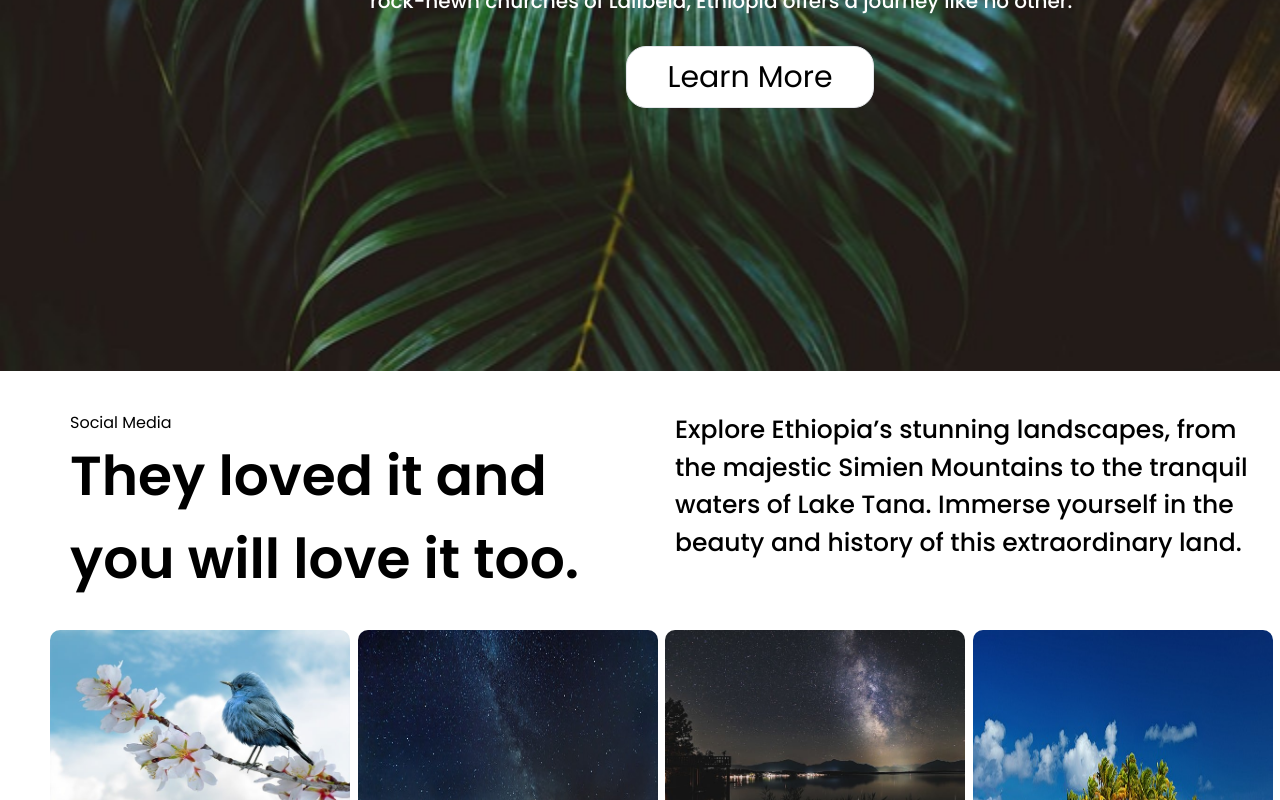
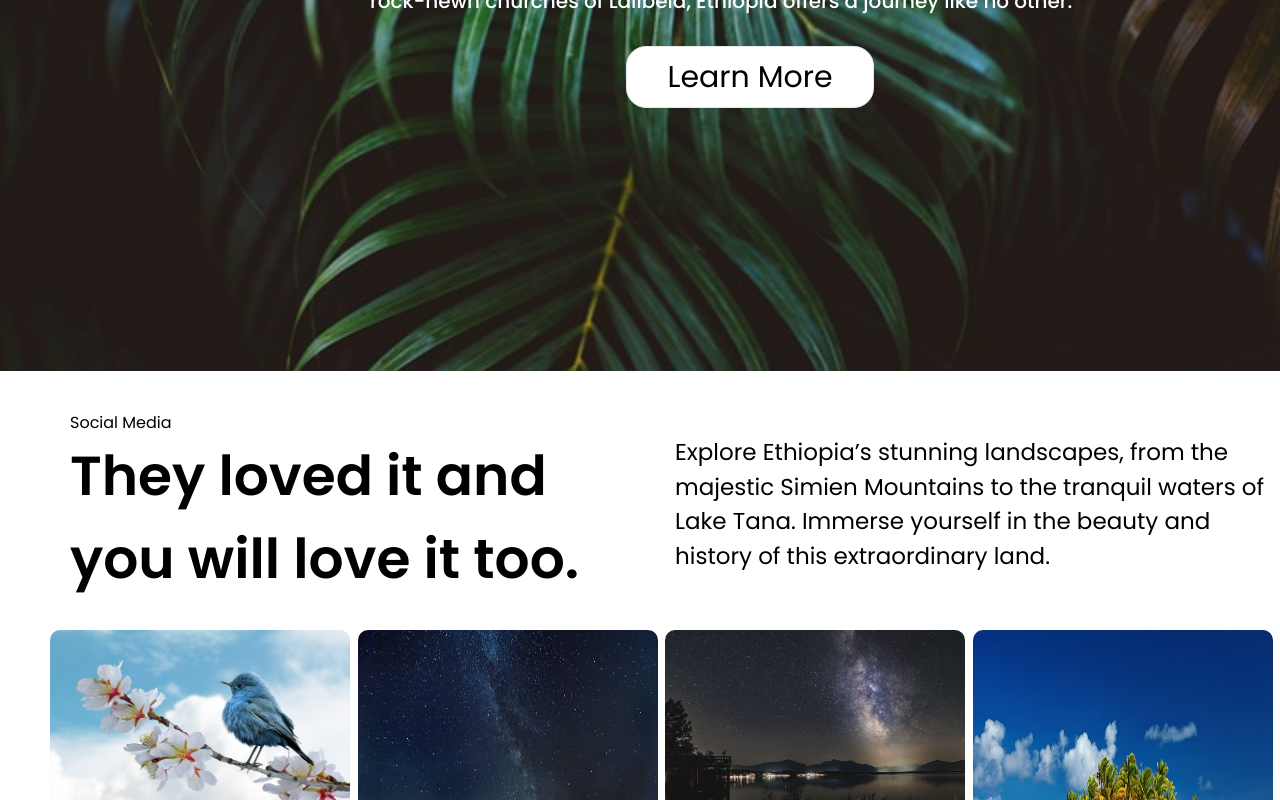
Before and after one commit to YohannesHailemariam/ExploreEthiopia, a React (Vite) app: page / in a window 1280 px wide. Shown: the part 429-1229 px from the top of the page. Built offline with nearby package versions, Linux system fonts and the light colour scheme.

Commit message:
Fixed some mior bugs

```diff
--- a/src/components/HomePageComponents/Gallery.jsx
+++ b/src/components/HomePageComponents/Gallery.jsx
@@ -18,7 +18,7 @@ const Gallery = () => {
                     <p>Social Media</p>
                     <p className='font-semibold text-[55px] w-[510px]'>They loved it and you will love it too.</p>
                 </div>
-                <p className='font-medium text-[25px] w-[600px]'>
+                <p className=' font-normal mt-6 text-[23px] w-[600px]'>
                    Explore Ethiopia’s stunning landscapes, from the
                    majestic Simien Mountains to the tranquil waters
                    of Lake Tana. Immerse yourself in the beauty and
```
